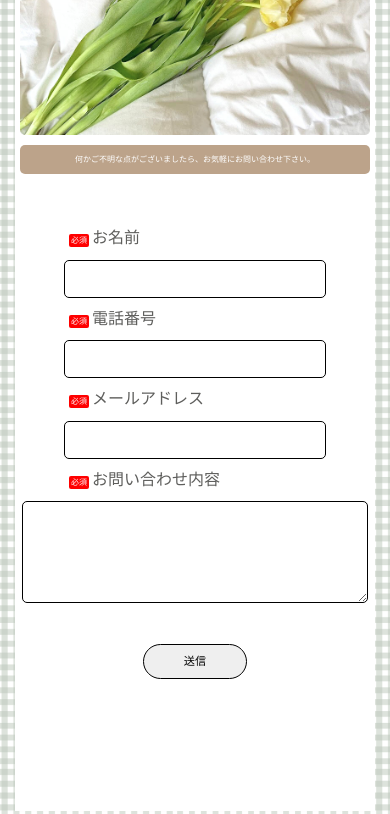
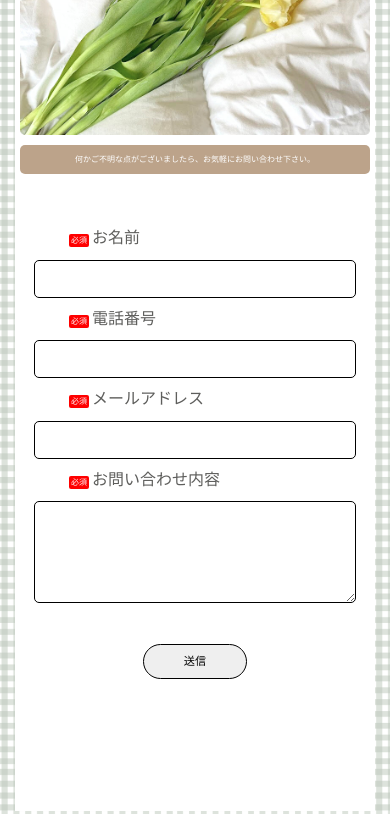
Before and after one commit to misaki4444/berrycafe, a plain HTML site: page contact.html in a window 390 px wide. Shown: the part 286-1100 px from the top of the page. Drawn offline with nearby package versions, Linux system fonts and the light colour scheme.

Commit message:
Add files via upload

```diff
--- a/style.css
+++ b/style.css
@@ -904,12 +904,12 @@ font-size:1rem;
 
 input[type="text"],input[type="tel"],input[type="email"]{
 width:100%;
-max-width:240px;
+max-width:300px;
 height:1rem;
 }
 textarea{
 width:90%;
-max-width:480px;
+max-width:300px;
 height:5rem;
 }
 
```
